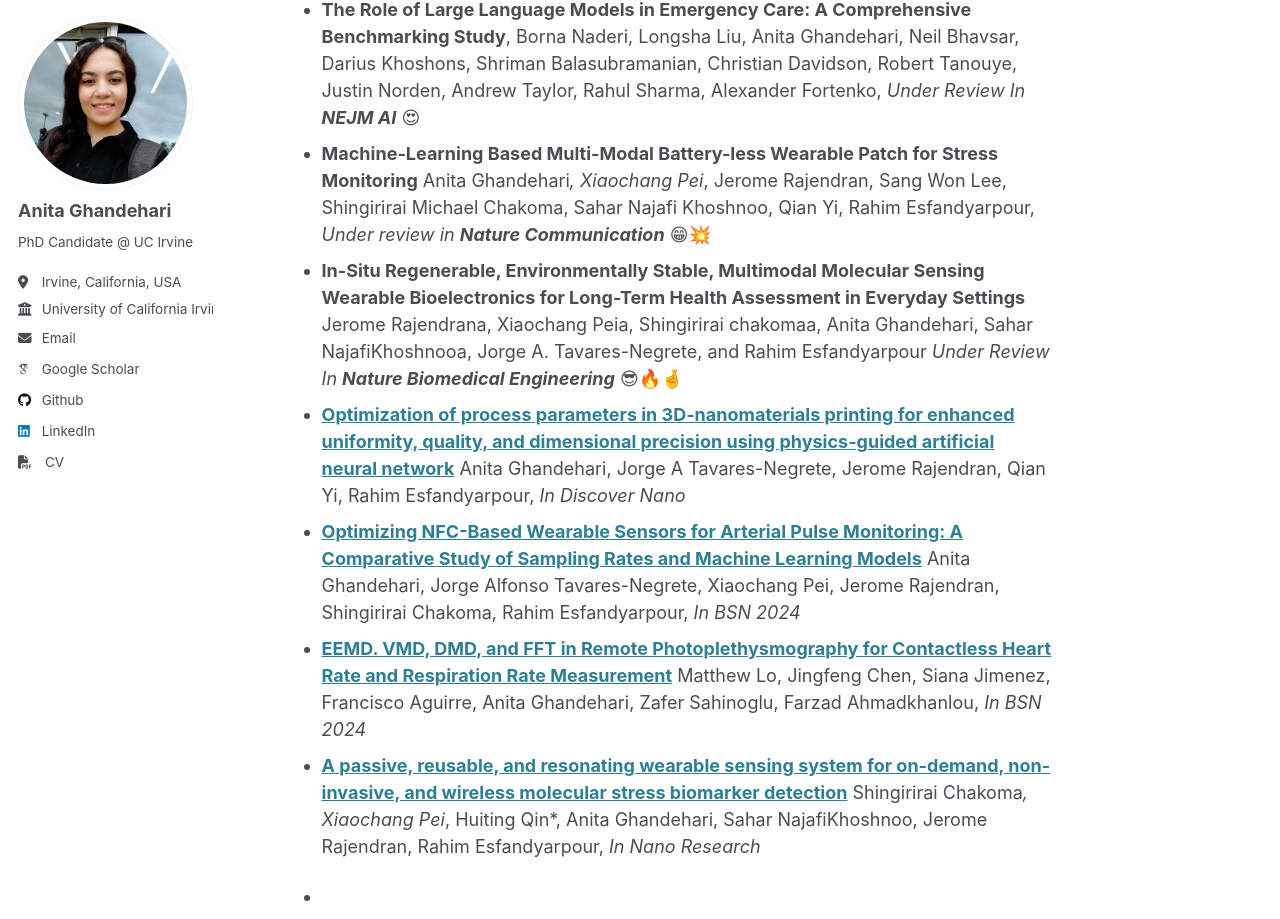
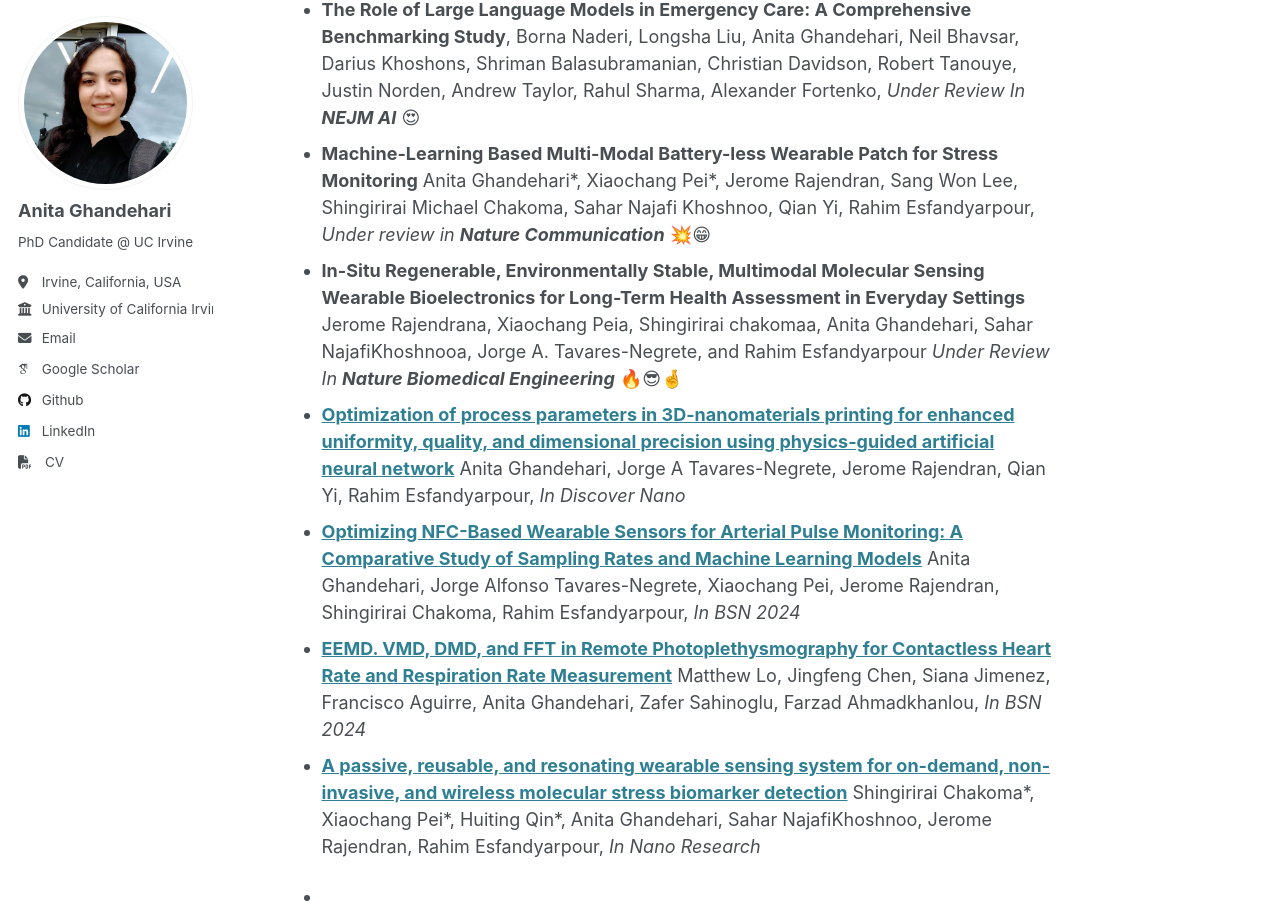
Before and after one commit to AnitaGhandehari/AnitaGhandehari.github.io, a Jekyll site: the page built from _pages/about.md, in a window 1280 px wide and 1400 px high, scrolled down 413 px. Shown: the part 90-1009 px from the top of the window. Built offline with Jekyll 4.4.1, drawn with Linux system fonts in a browser that asks for light colours; some web fonts are replaced.

```diff
--- a/_pages/about.md
+++ b/_pages/about.md
@@ -17,8 +17,8 @@ Research Interests
 Selected Publications
 ------
 - **The Role of Large Language Models in Emergency Care: A Comprehensive Benchmarking Study**, Borna Naderi, Longsha Liu, Anita Ghandehari, Neil Bhavsar, Darius Khoshons, Shriman Balasubramanian, Christian Davidson, Robert Tanouye, Justin Norden, Andrew Taylor, Rahul Sharma, Alexander Fortenko, _Under Review In **NEJM AI**_ 😍
-- **Machine-Learning Based Multi-Modal Battery-less Wearable Patch for Stress Monitoring**  Anita Ghandehari*, Xiaochang Pei*, Jerome Rajendran, Sang Won Lee, Shingirirai Michael Chakoma, Sahar Najafi Khoshnoo, Qian Yi, Rahim Esfandyarpour, _Under review in **Nature Communication**_ 😁💥
-- **In-Situ Regenerable, Environmentally Stable, Multimodal Molecular Sensing Wearable Bioelectronics for Long-Term Health Assessment in Everyday Settings** Jerome Rajendrana, Xiaochang Peia, Shingirirai chakomaa, Anita Ghandehari, Sahar NajafiKhoshnooa, Jorge A. Tavares-Negrete, and Rahim Esfandyarpour _Under Review In **Nature Biomedical Engineering**_ 😎🔥🤞
+- **Machine-Learning Based Multi-Modal Battery-less Wearable Patch for Stress Monitoring**  Anita Ghandehari\*, Xiaochang Pei\*, Jerome Rajendran, Sang Won Lee, Shingirirai Michael Chakoma, Sahar Najafi Khoshnoo, Qian Yi, Rahim Esfandyarpour, _Under review in **Nature Communication**_ 💥😁
+- **In-Situ Regenerable, Environmentally Stable, Multimodal Molecular Sensing Wearable Bioelectronics for Long-Term Health Assessment in Everyday Settings** Jerome Rajendrana, Xiaochang Peia, Shingirirai chakomaa, Anita Ghandehari, Sahar NajafiKhoshnooa, Jorge A. Tavares-Negrete, and Rahim Esfandyarpour _Under Review In **Nature Biomedical Engineering**_ 🔥😎🤞
 - **[Optimization of process parameters in 3D-nanomaterials printing for enhanced uniformity, quality, and dimensional precision using physics-guided artificial neural network](https://scholar.google.com/citations?view_op=view_citation&hl=en&user=D10CZPQAAAAJ&sortby=pubdate&citation_for_view=D10CZPQAAAAJ:Tyk-4Ss8FVUC)**
   Anita Ghandehari, Jorge A Tavares-Negrete, Jerome Rajendran, Qian Yi, Rahim Esfandyarpour, _In Discover Nano_
 - **[Optimizing NFC-Based Wearable Sensors for Arterial Pulse Monitoring: A Comparative Study of Sampling Rates and Machine Learning Models](https://ieeexplore.ieee.org/abstract/document/10780749/)**
@@ -26,7 +26,7 @@ Selected Publications
 - **[EEMD. VMD, DMD, and FFT in Remote Photoplethysmography for Contactless Heart Rate and Respiration Rate Measurement](https://scholar.google.com/citations?view_op=view_citation&hl=en&user=D10CZPQAAAAJ&sortby=pubdate&citation_for_view=D10CZPQAAAAJ:IjCSPb-OGe4C)**
   Matthew Lo, Jingfeng Chen, Siana Jimenez, Francisco Aguirre, Anita Ghandehari, Zafer Sahinoglu, Farzad Ahmadkhanlou, _In BSN 2024_
 - **[A passive, reusable, and resonating wearable sensing system for on-demand, non-invasive, and wireless molecular stress biomarker detection](https://scholar.google.com/citations?view_op=view_citation&hl=en&user=D10CZPQAAAAJ&sortby=pubdate&citation_for_view=D10CZPQAAAAJ:u5HHmVD_uO8C)**
-  Shingirirai Chakoma*, Xiaochang Pei*, Huiting Qin*, Anita Ghandehari, Sahar NajafiKhoshnoo, Jerome Rajendran, Rahim Esfandyarpour, _In Nano Research_
+  Shingirirai Chakoma\*, Xiaochang Pei\*, Huiting Qin\*, Anita Ghandehari, Sahar NajafiKhoshnoo, Jerome Rajendran, Rahim Esfandyarpour, _In Nano Research_
 
 - **[]()**
 - **[]()**
```
